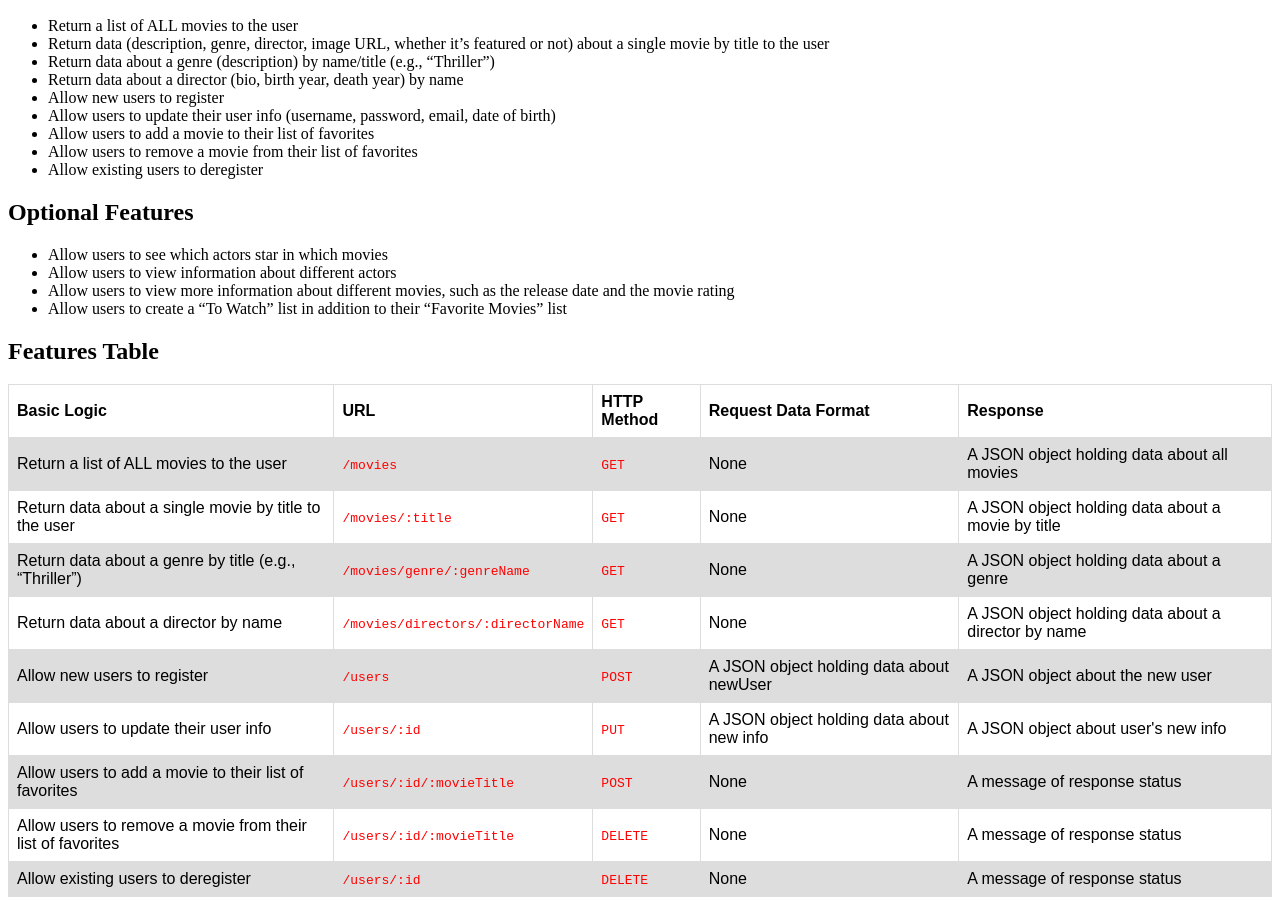
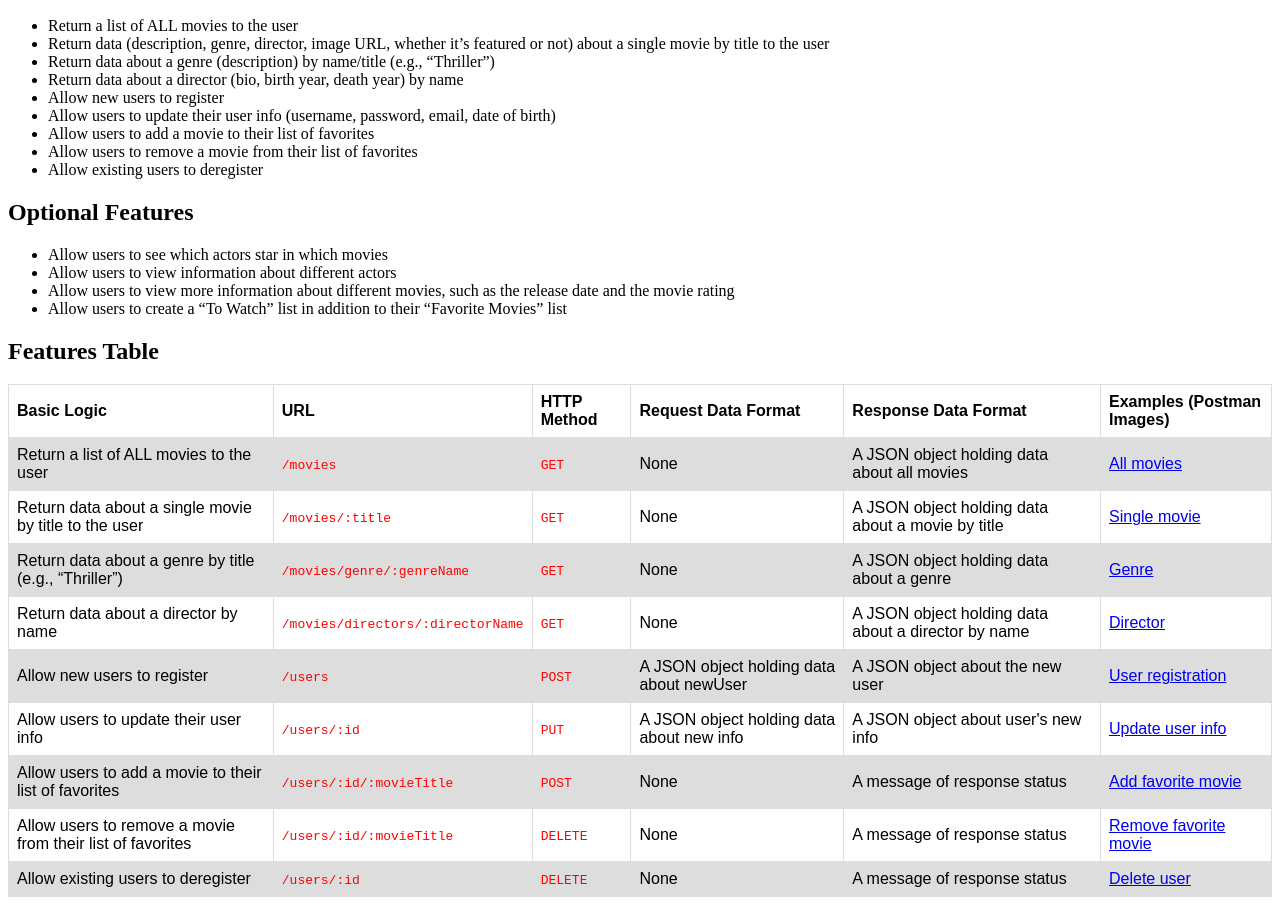
Before and after one commit to SHA888/movie-api, a website: page public/documentation.html in a window 1280 px wide. Shown: the part 110-1015 px from the top of the page. Drawn offline with Linux system fonts and the light colour scheme.

Commit message:
Added postman images and zip

```diff
--- a/public/documentation.html
+++ b/public/documentation.html
@@ -13,7 +13,9 @@
       width: 100%;
     }
 
-    code { color: red }
+    code {
+      color: red
+    }
 
     td,
     th {
@@ -73,7 +75,8 @@
         <th>URL</th>
         <th>HTTP Method</th>
         <th>Request Data Format</th>
-        <th>Response</th>
+        <th>Response Data Format</th>
+        <th>Examples (Postman Images)</th>
       </tr>
       <tr>
         <td>Return a list of ALL movies to the user</td>
@@ -81,6 +84,7 @@
         <td><code>GET</code></td>
         <td>None</td>
         <td>A JSON object holding data about all movies</td>
+        <td><a href="./images/all-movie.list.png" target="_blank">All movies</a></td>
       </tr>
       <tr>
         <td>Return data about a single movie by title to the user</td>
@@ -88,6 +92,7 @@
         <td><code>GET</code></td>
         <td>None</td>
         <td>A JSON object holding data about a movie by title</td>
+        <td><a href="./images/single-movie.png" target="_blank">Single movie</a></td>
       </tr>
       <tr>
         <td>Return data about a genre by title (e.g., “Thriller”)</td>
@@ -95,6 +100,7 @@
         <td><code>GET</code></td>
         <td>None</td>
         <td>A JSON object holding data about a genre</td>
+        <td><a href="./images/genre.png" target="_blank">Genre</a></td>
       </tr>
       <tr>
         <td>Return data about a director by name</td>
@@ -102,6 +108,7 @@
         <td><code>GET</code></td>
         <td>None</td>
         <td>A JSON object holding data about a director by name</td>
+        <td><a href="./images/director.png" target="_blank">Director</a></td>
       </tr>
       <tr>
         <td>Allow new users to register</td>
@@ -109,6 +116,7 @@
         <td><code>POST</code></td>
         <td>A JSON object holding data about newUser</td>
         <td>A JSON object about the new user</td>
+        <td><a href="./images/register-user.png" target="_blank">User registration</a></td>
       </tr>
       <tr>
         <td>Allow users to update their user info</td>
@@ -116,6 +124,7 @@
         <td><code>PUT</code></td>
         <td>A JSON object holding data about new info</td>
         <td>A JSON object about user's new info</td>
+        <td><a href="./images/update-info.png" target="_blank">Update user info</a></td>
       </tr>
       <tr>
         <td>Allow users to add a movie to their list of favorites</td>
@@ -123,6 +132,7 @@
         <td><code>POST</code></td>
         <td>None</td>
         <td>A message of response status</td>
+        <td><a href="./images/add-fav-movie.png" target="_blank">Add favorite movie</a></td>
       </tr>
       <tr>
         <td>Allow users to remove a movie from their list of favorites</td>
@@ -130,6 +140,7 @@
         <td><code>DELETE</code></td>
         <td>None</td>
         <td>A message of response status</td>
+        <td><a href="./images/remove-fav-movie.png" target="_blank">Remove favorite movie</a></td>
       </tr>
       <tr>
         <td>Allow existing users to deregister</td>
@@ -137,6 +148,7 @@
         <td><code>DELETE</code></td>
         <td>None</td>
         <td>A message of response status</td>
+        <td><a href="./images/delete-user.png" target="_blank">Delete user</a></td>
       </tr>
     </table>
   </div>
```
Also changed, not shown: public/images/add-fav-movie.png (added), public/images/all-movie.list.png (added), public/images/delete-user.png (added), public/images/director.png (added), public/images/genre.png (added), public/images/register-user.png (added), public/images/remove-fav-movie.png (added), public/images/single-movie.png (added), public/images/update-info.png (added), 1 other file.
